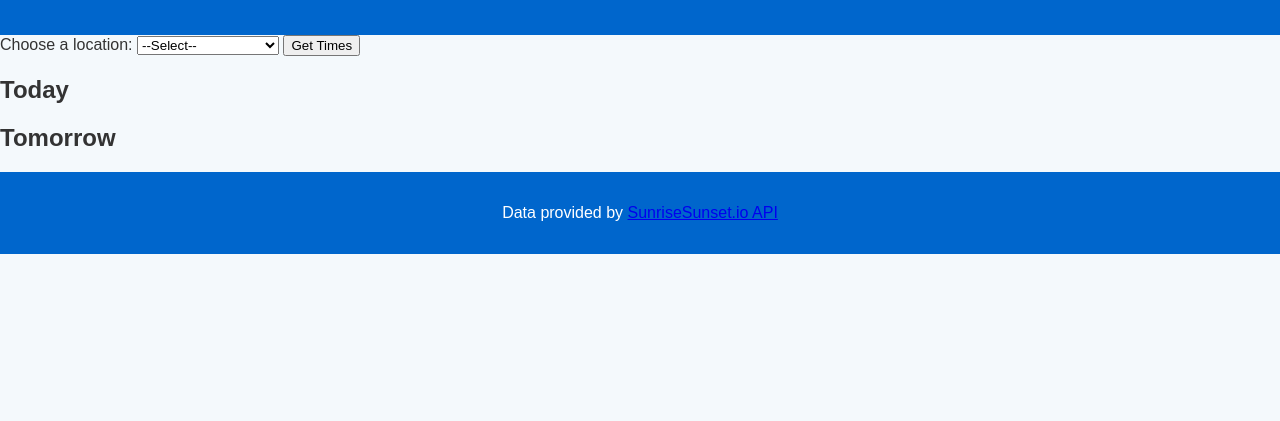
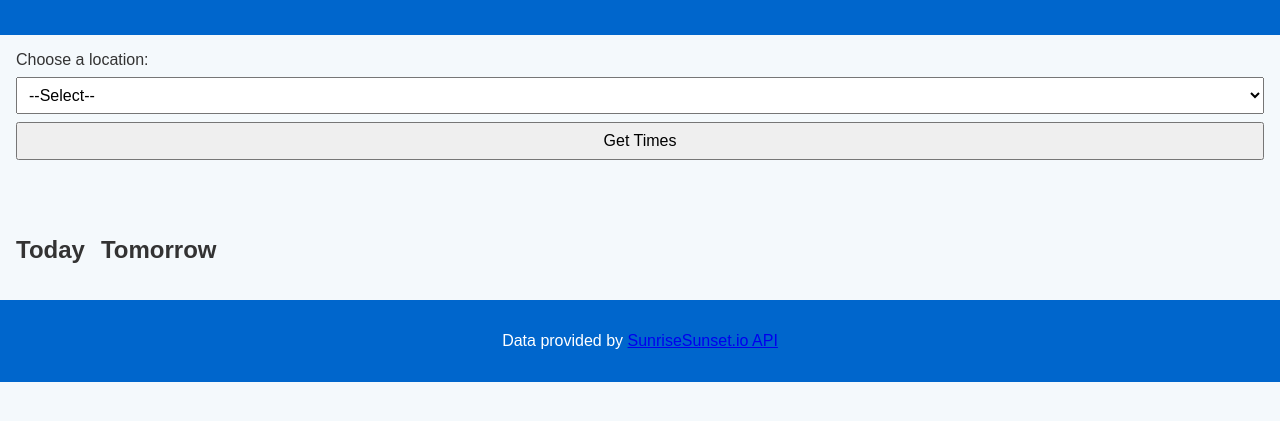
Before and after one commit to jkimoto28/lab6, a plain HTML site: page index.html in a window 1280 px wide. Shown: the part 77-498 px from the top of the page. Drawn offline with Linux system fonts and the light colour scheme; a script that the page names is missing.

Commit message:
Update styles.css

```diff
--- a/styles.css
+++ b/styles.css
@@ -11,3 +11,25 @@ header, footer {
   text-align: center;
   padding: 1rem;
 }
+
+main {
+  padding: 1rem;
+}
+
+#controls {
+  margin-bottom: 1rem;
+  display: flex;
+  flex-direction: column;
+  gap: 0.5rem;
+}
+
+select, button {
+  padding: 0.5rem;
+  font-size: 1rem;
+}
+
+.dashboard {
+  display: flex;
+  flex-wrap: wrap;
+  gap: 1rem;
+}
```
